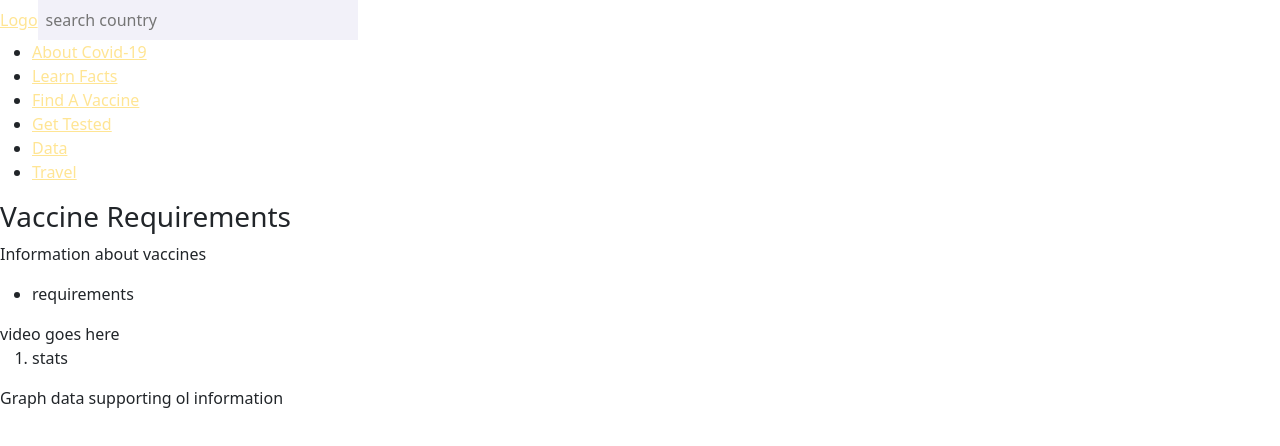
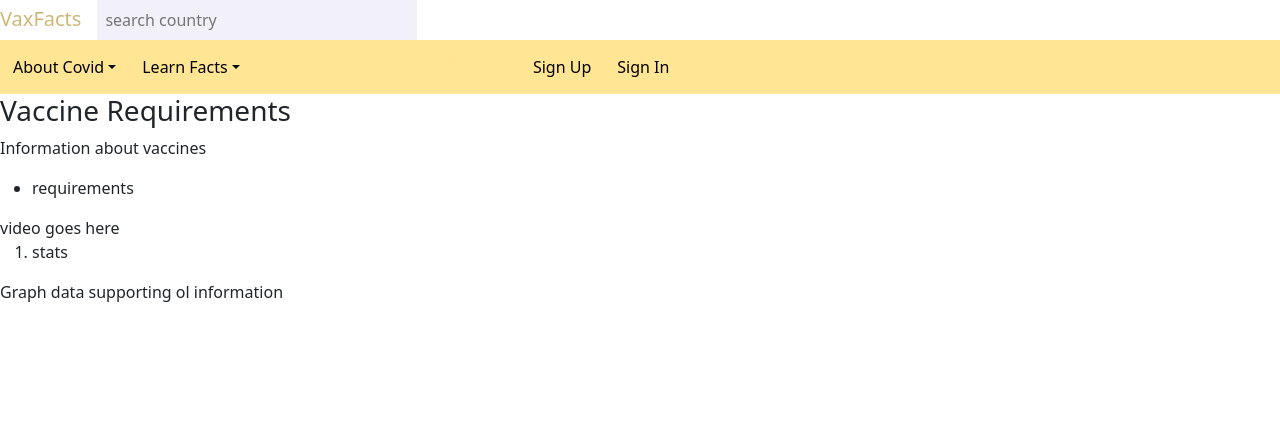
Before and after one commit to Lunar-Wranglers/CovidParents-client, a Gatsby site: page / in a window 1280 px wide. Built offline with nearby package versions, Linux system fonts and the light colour scheme; Gatsby itself is replaced by a stand-in of ours.

Commit message:
Organized the dropdown options and links into the always option; organized the SignIn/SignUp into the unauthenticated options; Organized the SignOut into the authenticated option; added minor styling

```diff
--- a/src/components/header.js
+++ b/src/components/header.js
@@ -22,37 +22,52 @@
     </Fragment>
 )
 
-const Header = ({ children }) => {
+const alwaysOptions = (
+    <Fragment>
+        <DropdownButton id='aboutCovid' title='About Covid'>
+            <Dropdown.Item>
+                About Covid-19
+            </Dropdown.Item>
+        </DropdownButton>
+        <DropdownButton id='learnFacts' title='Learn Facts'>
+            <Dropdown.Item href=''>
+                Fact Link 1
+            </Dropdown.Item>
+            <Dropdown.Item href=''>
+                Fact Link 2
+            </Dropdown.Item>
+            <Dropdown.Item href=''>
+                Fact Link 3
+            </Dropdown.Item>
+        </DropdownButton>
+        <Link to=''>Find A Vaccine</Link>
+        <Link to=''>Get Tested</Link>
+        <Link to=''>Data</Link>
+        <Link to=''>Travel</Link>
+    </Fragment>
+)
+
+const Header = ({ user, children }) => {
     return (
-        <div>
-            <div className='logosearch'>
-                <Link to='/' id='Logo'>Logo</Link>
-                <SearchBar />
+
+        <Fragment>
+            <div>
+                <Navbar.Brand href='#'>
+                    VaxFacts
+                </Navbar.Brand>
+                <SearchBar className='logosearch'/>
             </div>
-            <nav>
-                <ul>
-                    <li>
-                        <Link to=''>About Covid-19</Link>
-                    </li>
-                    <li>
-                        <Link to=''>Learn Facts</Link>
-                    </li>
-                    <li>
-                        <Link to=''>Find A Vaccine</Link>
-                    </li>
-                    <li>
-                        <Link to=''>Get Tested</Link>
-                    </li>
-                    <li>
-                        <Link to=''>Data</Link>
-                    </li>
-                    <li>
-                        <Link to=''>Travel</Link>
-                    </li>
-                </ul>
+            <Navbar bg="primary" variant="dark" expand="md" id='nav'>
 
-            </nav>
-        </div>
+            <Navbar.Toggle aria-controls="basic-navbar-nav" />
+            <Navbar.Collapse id='basic-navbar-nav'>
+                <Nav className='ml-auto'>
+                    { alwaysOptions }
+                    { user ? authenticatedOptions : unauthenticatedOptions }
+                </Nav>
+            </Navbar.Collapse>
+            </Navbar>
+        </Fragment>
     )
 }
 
```
